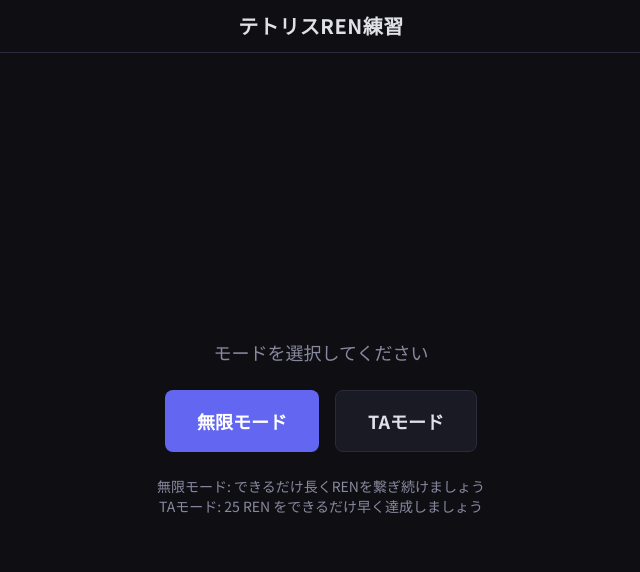
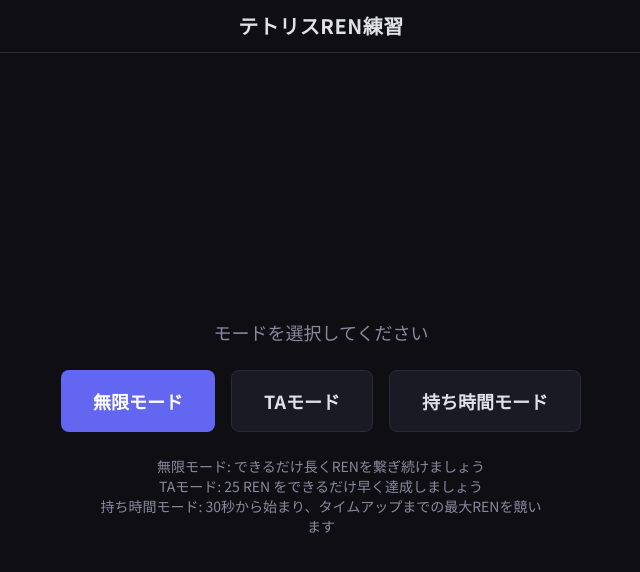
Before and after one commit to vs1200/sandbox-codex-01, a React (Vite) app: page / in a window 1280 px wide. Shown: the top 572 px of the page, without its empty margins (319-959 px from the left). Built offline with nearby package versions, Linux system fonts and the light colour scheme.

Commit message:
Add 30-second time survival mode

```diff
--- a/src/components/header/ModeSelector.tsx
+++ b/src/components/header/ModeSelector.tsx
@@ -11,7 +11,7 @@
   return (
     <div className="flex flex-col items-center justify-center gap-6 flex-1 p-8">
       <p className="text-text-dim text-lg">モードを選択してください</p>
-      <div className="flex gap-4">
+      <div className="flex gap-4 flex-wrap justify-center">
         <button
           type="button"
           onClick={() => handleStart("infinite")}
@@ -28,11 +28,21 @@
         >
           TAモード
         </button>
+        <button
+          type="button"
+          onClick={() => handleStart("timeSurvival")}
+          className="px-8 py-4 bg-bg-secondary text-text border border-border rounded-lg text-lg font-bold
+						hover:border-accent transition-colors cursor-pointer"
+        >
+          持ち時間モード
+        </button>
       </div>
       <p className="text-text-dim text-sm max-w-md text-center">
         無限モード: できるだけ長くRENを繋ぎ続けましょう
         <br />
         TAモード: 25 REN をできるだけ早く達成しましょう
+        <br />
+        持ち時間モード: 30秒から始まり、タイムアップまでの最大RENを競います
       </p>
     </div>
   );
--- a/src/components/panels/LeftPanel.tsx
+++ b/src/components/panels/LeftPanel.tsx
@@ -8,13 +8,18 @@
   const ren = useGameStore((s) => s.ren);
   const mode = useGameStore((s) => s.mode);
   const elapsedTime = useGameStore((s) => s.elapsedTime);
+  const timeLeftMs = useGameStore((s) => s.timeLeftMs);
   const startTime = useGameStore((s) => s.startTime);
   const gameStatus = useGameStore((s) => s.gameStatus);
   const updateTimer = useGameStore((s) => s.updateTimer);
 
   // タイマー更新
   useEffect(() => {
-    if (mode !== "timeAttack" || !startTime || gameStatus !== "playing") {
+    if (
+      (mode !== "timeAttack" && mode !== "timeSurvival") ||
+      !startTime ||
+      gameStatus !== "playing"
+    ) {
       return;
     }
     let frameId: number;
@@ -46,12 +51,14 @@
         </div>
       )}
 
-      {/* Timer (TA mode) */}
-      {mode === "timeAttack" && (
+      {/* Timer */}
+      {(mode === "timeAttack" || mode === "timeSurvival") && (
         <div className="bg-bg-secondary border border-border rounded-lg p-3 text-center">
           <p className="text-xs text-text-dim mb-1">TIME</p>
           <p className="text-sm font-mono font-bold">
-            {formatTimeDisplay(elapsedTime)}
+            {mode === "timeAttack"
+              ? formatTimeDisplay(elapsedTime)
+              : formatCountdownDisplay(timeLeftMs)}
           </p>
         </div>
       )}
@@ -68,3 +75,12 @@
   const msStr = millis < 10 ? `0${millis}` : `${millis}`;
   return `${min}:${secStr}.${msStr}`;
 }
+
+function formatCountdownDisplay(ms: number): string {
+  const clamped = Math.max(ms, 0);
+  const sec = Math.floor(clamped / 1000);
+  const millis = Math.floor((clamped % 1000) / 10);
+  const secStr = sec < 10 ? `0${sec}` : `${sec}`;
+  const msStr = millis < 10 ? `0${millis}` : `${millis}`;
+  return `${secStr}.${msStr}`;
+}
--- a/src/logic/types.ts
+++ b/src/logic/types.ts
@@ -1,5 +1,5 @@
 export type MinoType = "i" | "o" | "j" | "l" | "s" | "z" | "t";
-export type GameMode = "infinite" | "timeAttack";
+export type GameMode = "infinite" | "timeAttack" | "timeSurvival";
 export type GameStatus = "idle" | "playing" | "gameover";
 export type AnimationPhase = "placing" | "clearing";
 
@@ -37,6 +37,7 @@
 export const PLAY_AREA_START = 3;
 export const PLAY_AREA_END = 6;
 export const TA_TARGET_REN = 25;
+export const TS_INITIAL_TIME_MS = 30_000;
 
 /** デザイン基準上の 1 セルのサイズ (px)。Board / MinoPreview のサイズ算出に利用。 */
 export const CELL_SIZE_PX = 28;
--- a/src/stores/gameStore.ts
+++ b/src/stores/gameStore.ts
@@ -18,6 +18,7 @@
   FALL_STEP_MS,
   PLACE_HOLD_MS,
   TA_TARGET_REN,
+  TS_INITIAL_TIME_MS,
 } from "../logic/types";
 
 interface GameState {
@@ -42,6 +43,7 @@
   startTime: number | null;
   elapsedTime: number;
   timeResult: string;
+  timeLeftMs: number;
 
   // アクション
   startGame: (mode: GameMode) => void;
@@ -83,6 +85,7 @@
   startTime: null,
   elapsedTime: 0,
   timeResult: "",
+  timeLeftMs: TS_INITIAL_TIME_MS,
 
   startGame: (mode: GameMode) => {
     const queue = [...generateBag(), ...generateBag()];
@@ -110,9 +113,11 @@
       nextChoices,
       holdChoices,
       animation: null,
-      startTime: mode === "timeAttack" ? Date.now() : null,
+      startTime:
+        mode === "timeAttack" || mode === "timeSurvival" ? Date.now() : null,
       elapsedTime: 0,
       timeResult: "",
+      timeLeftMs: TS_INITIAL_TIME_MS,
     });
   },
 
@@ -133,6 +138,8 @@
     const newQueue = refillQueue(state.minoQueue.slice(1));
 
     const newRen = state.ren + 1;
+    const bonusMs =
+      state.mode === "timeSurvival" ? (1 - newRen * 0.01) * 1000 : 0;
     const newNtj = Math.floor(nextTane / 10);
     const newNti = nextTane % 10;
 
@@ -168,6 +175,17 @@
     let newGameStatus: GameStatus = "playing";
     let newTimeResult = state.timeResult;
     let newElapsed = state.elapsedTime;
+    let newTimeLeftMs = state.timeLeftMs;
+
+    if (state.mode === "timeSurvival" && state.startTime) {
+      const now = Date.now();
+      const consumed = now - state.startTime - state.elapsedTime;
+      newTimeLeftMs = Math.max(state.timeLeftMs - consumed + bonusMs, 0);
+      newElapsed = now - state.startTime;
+      if (newTimeLeftMs <= 0) {
+        newGameStatus = "gameover";
+      }
+    }
 
     if (reachedTarget || isGameOver) {
       newGameStatus = "gameover";
@@ -189,6 +207,7 @@
       gameStatus: newGameStatus,
       elapsedTime: newElapsed,
       timeResult: newTimeResult,
+      timeLeftMs: newTimeLeftMs,
       animation: {
         phase: "placing",
         prevTane,
@@ -279,9 +298,13 @@
       nextChoices,
       holdChoices,
       animation: null,
-      startTime: state.mode === "timeAttack" ? Date.now() : null,
+      startTime:
+        state.mode === "timeAttack" || state.mode === "timeSurvival"
+          ? Date.now()
+          : null,
       elapsedTime: 0,
       timeResult: "",
+      timeLeftMs: TS_INITIAL_TIME_MS,
     });
   },
 
@@ -302,13 +325,29 @@
       startTime: null,
       elapsedTime: 0,
       timeResult: "",
+      timeLeftMs: TS_INITIAL_TIME_MS,
     });
   },
 
   updateTimer: () => {
     const state = get();
-    if (state.startTime && state.gameStatus === "playing") {
-      set({ elapsedTime: Date.now() - state.startTime });
+    if (!state.startTime || state.gameStatus !== "playing") return;
+
+    const now = Date.now();
+    const elapsed = now - state.startTime;
+
+    if (state.mode === "timeAttack") {
+      set({ elapsedTime: elapsed });
+      return;
+    }
+
+    if (state.mode === "timeSurvival") {
+      const delta = elapsed - state.elapsedTime;
+      const timeLeftMs = Math.max(state.timeLeftMs - delta, 0);
+      set({ elapsedTime: elapsed, timeLeftMs });
+      if (timeLeftMs <= 0) {
+        set({ gameStatus: "gameover" });
+      }
     }
   },
 
```
